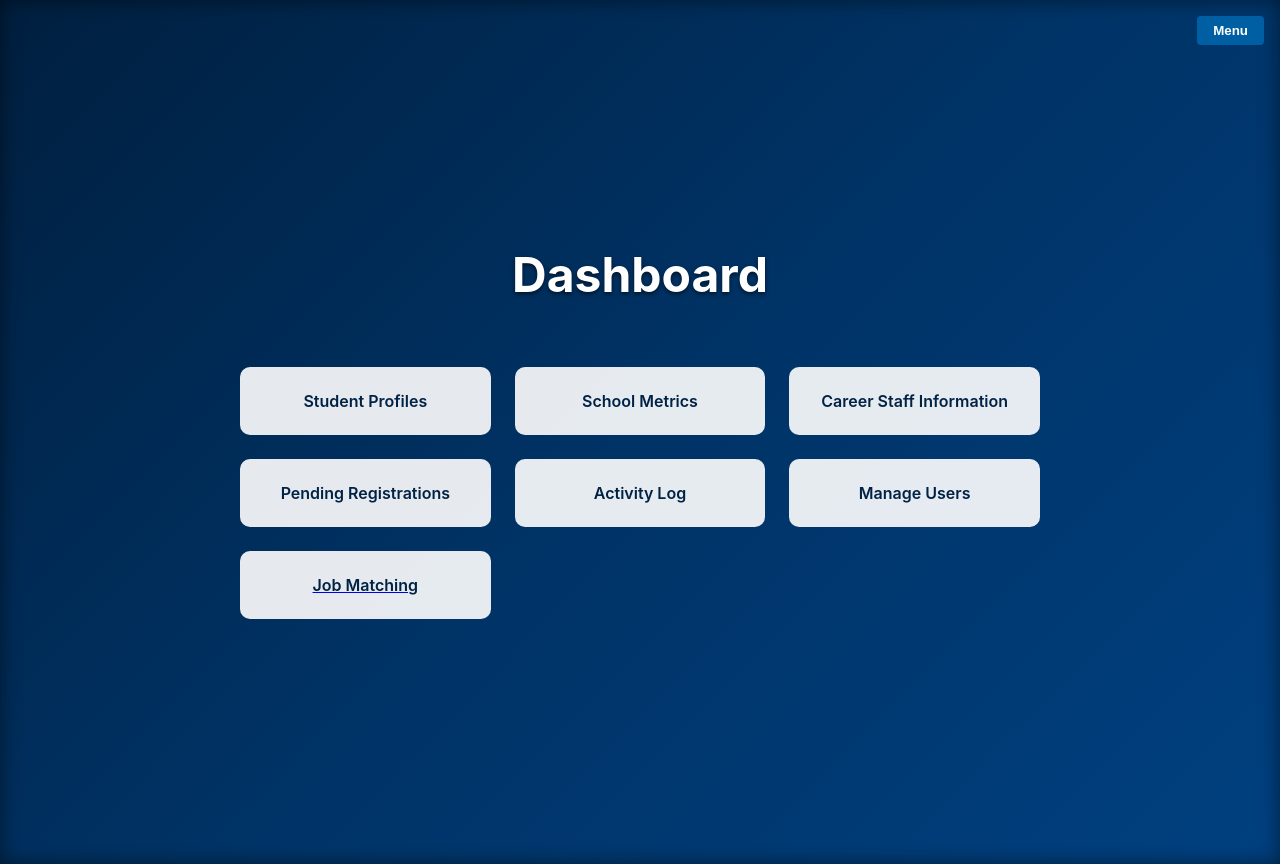
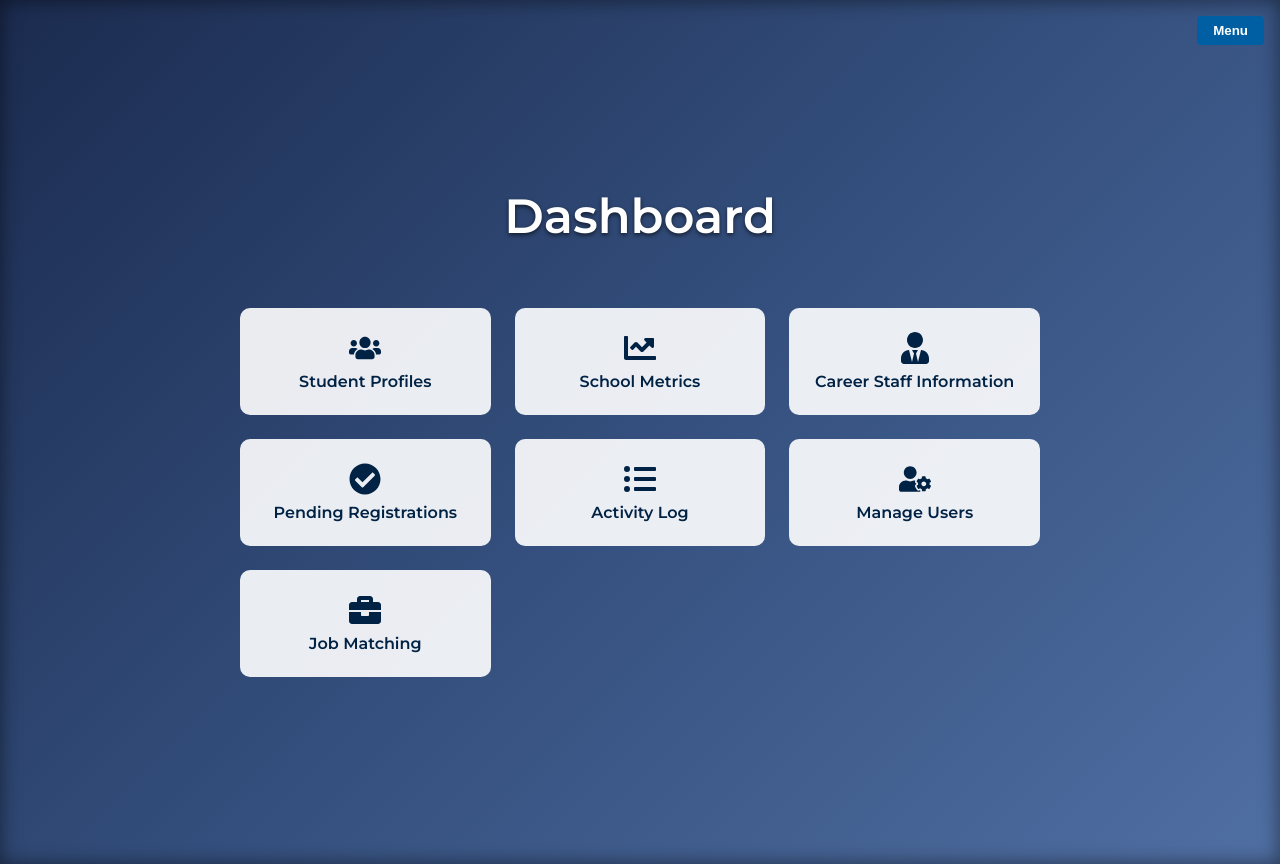
Before and after one commit to danny0ceanCA/airecruiting, a React (Create React App) app in the folder frontend/: page /dashboard in a window 1280 px wide. Built offline with nearby package versions, Linux system fonts and the light colour scheme; sample sign-in values are in the browser's storage.

Commit message:
Enhance dashboard UI with icons and fonts

```diff
--- a/frontend/package.json
+++ b/frontend/package.json
@@ -13,6 +13,7 @@
     "jwt-decode": "^3.1.2",
     "react": "^18.2.0",
     "react-dom": "^18.2.0",
+    "react-icons": "^5.5.0",
     "react-router-dom": "^6.30.1",
     "react-scripts": "5.0.1",
     "recharts": "^2.8.0",
--- a/frontend/public/index.html
+++ b/frontend/public/index.html
@@ -15,6 +15,7 @@
       user's mobile device or desktop. See https://developers.google.com/web/fundamentals/web-app-manifest/
     -->
     <link rel="manifest" href="%PUBLIC_URL%/manifest.json" />
+    <link href="https://fonts.googleapis.com/css2?family=Montserrat:wght@400;600&display=swap" rel="stylesheet" />
     <!--
       Notice the use of %PUBLIC_URL% in the tags above.
       It will be replaced with the URL of the `public` folder during the build.
--- a/frontend/src/Dashboard.css
+++ b/frontend/src/Dashboard.css
@@ -1,5 +1,5 @@
 .dashboard-container {
-  background: linear-gradient(135deg, #001f3f, #003366 50%, #004080);
+  background: linear-gradient(135deg, #1b2b4f, #344f7d 50%, #506fa3);
   min-height: 100vh;
   color: white;
   padding: 2rem;
@@ -17,6 +17,7 @@
   margin-top: 0;
   font-size: 3rem;
   text-shadow: 0 2px 4px rgba(0, 0, 0, 0.6);
+  font-family: 'Montserrat', sans-serif;
   animation: fadeSlide 0.6s ease forwards;
 }
 
@@ -36,13 +37,22 @@
   border-radius: 10px;
   text-align: center;
   font-weight: 600;
+  font-family: 'Montserrat', sans-serif;
   animation: fadeSlide 0.6s ease forwards;
   transition: transform 0.3s, box-shadow 0.3s;
+  display: flex;
+  flex-direction: column;
+  align-items: center;
 }
 
 .dashboard-tile:hover {
   transform: translateY(-4px);
   box-shadow: 0 6px 15px rgba(0, 116, 217, 0.6);
+}
+
+.tile-icon {
+  font-size: 2rem;
+  margin-bottom: 0.5rem;
 }
 
 .tile-grid a:nth-child(1) { animation-delay: 0.2s; }
--- a/frontend/src/Dashboard.js
+++ b/frontend/src/Dashboard.js
@@ -1,5 +1,14 @@
 import React, { useEffect, useState } from 'react';
 import { Link } from 'react-router-dom';
+import {
+  FaUsers,
+  FaChartLine,
+  FaUserTie,
+  FaCheckCircle,
+  FaListUl,
+  FaUserCog,
+  FaBriefcase,
+} from 'react-icons/fa';
 import jwtDecode from 'jwt-decode';
 import AdminMenu from './AdminMenu';
 import './Dashboard.css';
@@ -28,30 +37,61 @@ function Dashboard() {
       <div className="tile-grid">
         {role === 'admin' && (
           <>
-            <Link to="/students" className="dashboard-tile">Student Profiles</Link>
-            <Link to="/metrics" className="dashboard-tile">School Metrics</Link>
-            <Link to="/career-info" className="dashboard-tile">Career Staff Information</Link>
-            <Link to="/admin/pending" className="dashboard-tile">Pending Registrations</Link>
-            <Link to="/admin/activity-log" className="dashboard-tile">Activity Log</Link>
-            <Link to="/admin/users" className="dashboard-tile">Manage Users</Link>
+            <Link to="/students" className="dashboard-tile">
+              <FaUsers className="tile-icon" />
+              <span>Student Profiles</span>
+            </Link>
+            <Link to="/metrics" className="dashboard-tile">
+              <FaChartLine className="tile-icon" />
+              <span>School Metrics</span>
+            </Link>
+            <Link to="/career-info" className="dashboard-tile">
+              <FaUserTie className="tile-icon" />
+              <span>Career Staff Information</span>
+            </Link>
+            <Link to="/admin/pending" className="dashboard-tile">
+              <FaCheckCircle className="tile-icon" />
+              <span>Pending Registrations</span>
+            </Link>
+            <Link to="/admin/activity-log" className="dashboard-tile">
+              <FaListUl className="tile-icon" />
+              <span>Activity Log</span>
+            </Link>
+            <Link to="/admin/users" className="dashboard-tile">
+              <FaUserCog className="tile-icon" />
+              <span>Manage Users</span>
+            </Link>
           </>
         )}
 
         {role === 'career' && (
           <>
-            <Link to="/students" className="dashboard-tile">Student Profiles</Link>
-            <Link to="/metrics" className="dashboard-tile">School Metrics</Link>
-            <Link to="/career-info" className="dashboard-tile">Career Staff Information</Link>
+            <Link to="/students" className="dashboard-tile">
+              <FaUsers className="tile-icon" />
+              <span>Student Profiles</span>
+            </Link>
+            <Link to="/metrics" className="dashboard-tile">
+              <FaChartLine className="tile-icon" />
+              <span>School Metrics</span>
+            </Link>
+            <Link to="/career-info" className="dashboard-tile">
+              <FaUserTie className="tile-icon" />
+              <span>Career Staff Information</span>
+            </Link>
           </>
         )}
 
         {role === 'applicant' && (
-          <Link to="/applicant/profile" className="dashboard-tile">Applicant Profile</Link>
+          <Link to="/applicant/profile" className="dashboard-tile">
+            <FaUserTie className="tile-icon" />
+            <span>Applicant Profile</span>
+          </Link>
         )}
 
         {role === 'admin' || role === 'recruiter' ? (
-          <Link to={role === 'admin' ? '/admin/jobs' : '/recruiter/jobs'}>
-            <div className="dashboard-tile">Job Matching</div>
+          <Link to={role === 'admin' ? '/admin/jobs' : '/recruiter/jobs'} className="dashboard-tile">
+            <FaBriefcase className="tile-icon" />
+            <span>Job Matching</span>
           </Link>
         ) : null}
       </div>
--- a/frontend/src/index.css
+++ b/frontend/src/index.css
@@ -1,9 +1,9 @@
 body {
   margin: 0;
   background: #032c4d;
-  font-family: -apple-system, BlinkMacSystemFont, 'Segoe UI', 'Roboto', 'Oxygen',
-    'Ubuntu', 'Cantarell', 'Fira Sans', 'Droid Sans', 'Helvetica Neue',
-    sans-serif;
+  font-family: 'Montserrat', -apple-system, BlinkMacSystemFont, 'Segoe UI',
+    'Roboto', 'Oxygen', 'Ubuntu', 'Cantarell', 'Fira Sans', 'Droid Sans',
+    'Helvetica Neue', sans-serif;
   -webkit-font-smoothing: antialiased;
   -moz-osx-font-smoothing: grayscale;
 }
```
